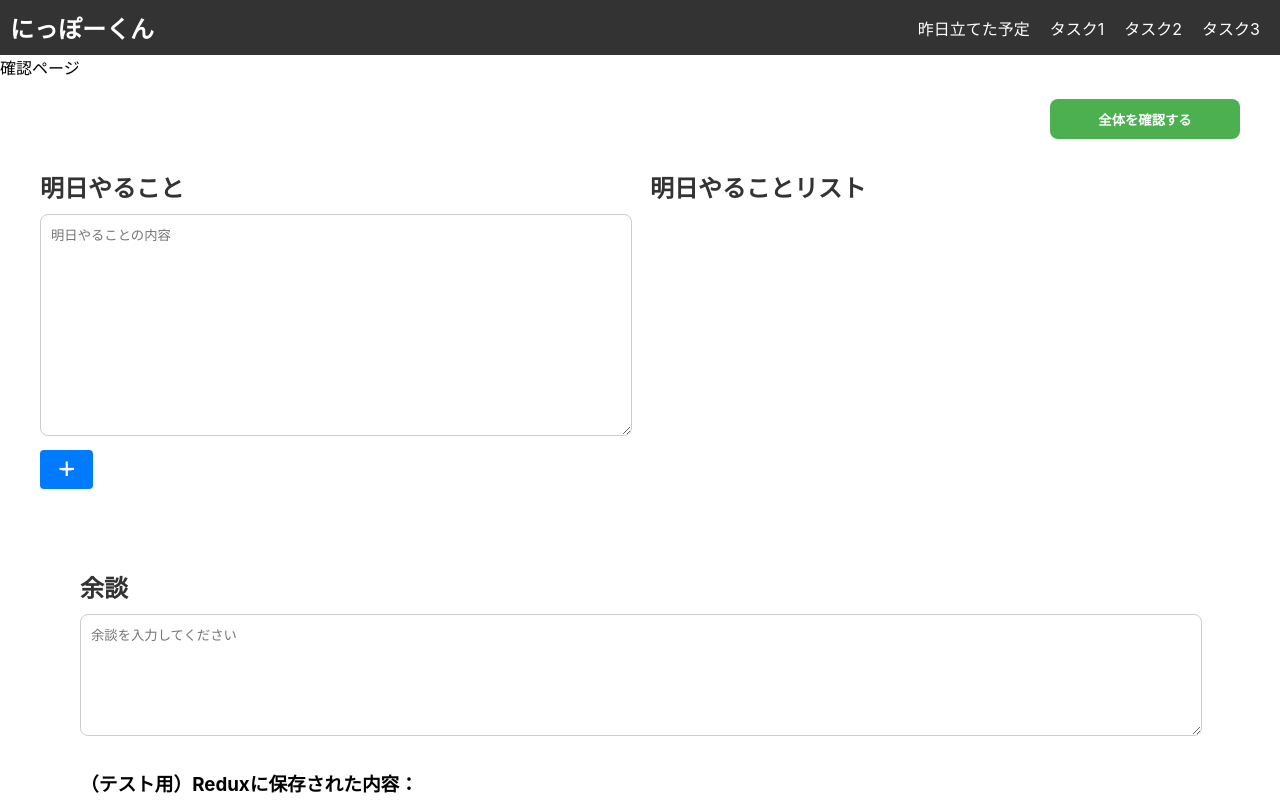
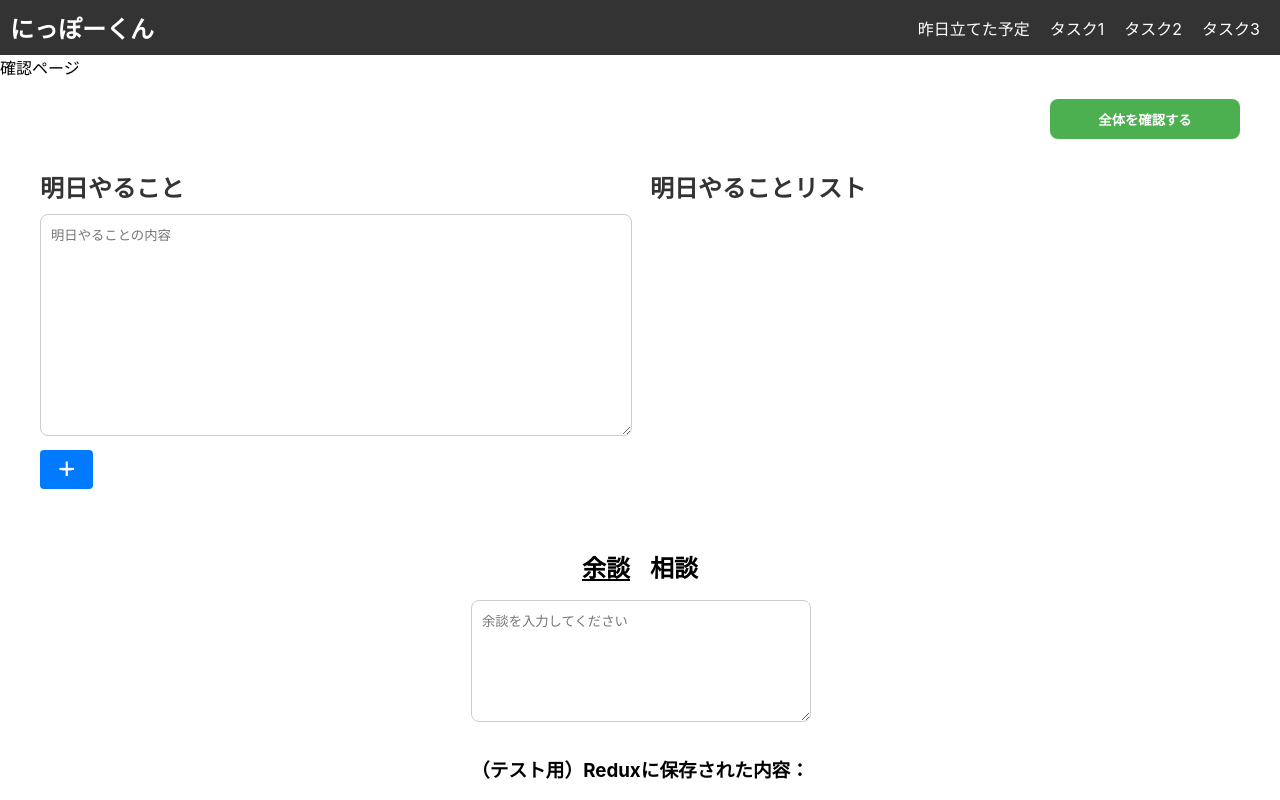
Before and after one commit to apprentice-team-3/DEV2, a React (Create React App) app in the folder nippo-kun/: page /confirm in a window 1280 px wide. Shown: the top 800 px of the page. Built offline with nearby package versions, Linux system fonts and the light colour scheme.

Commit message:
余談とヘルプの入力フォームを切り替えらえるように変更

```diff
--- a/nippo-kun/src/components/digression-and-help/digression/index.js
+++ b/nippo-kun/src/components/digression-and-help/digression/index.js
@@ -14,7 +14,7 @@ const Digression = () => {
 
   return (
     <div className="digression__wrapper">
-      <h2 className="digression__title">余談</h2>
+      {/* <h2 className="digression__title">余談</h2> */}
       <textarea
         className="digression__textarea"
         value={markdown}
--- a/nippo-kun/src/components/digression-and-help/help/index.js
+++ b/nippo-kun/src/components/digression-and-help/help/index.js
@@ -14,7 +14,7 @@ const Help = () => {
 
   return (
     <div className="help__wrapper">
-      <h2 className="help__title">相談</h2>
+      {/* <h2 className="help__title">相談</h2> */}
       <textarea
         className="help__textarea"
         value={markdown}
--- a/nippo-kun/src/components/digression-and-help/index.css
+++ b/nippo-kun/src/components/digression-and-help/index.css
@@ -0,0 +1,19 @@
+.tab__wrapper {
+  display: flex;
+  justify-content: center;
+  margin-bottom: 16px;
+}
+
+.tab__title {
+  margin: 0 10px;
+  cursor: pointer;
+}
+
+.tab__title.active {
+  text-decoration: underline;
+}
+
+.content__wrapper {
+  display: flex;
+  justify-content: center;
+}
--- a/nippo-kun/src/components/digression-and-help/index.js
+++ b/nippo-kun/src/components/digression-and-help/index.js
@@ -1,13 +1,30 @@
+import React, { useState } from "react";
 import Digression from "./digression";
 import Help from "./help";
 import "./index.css";
 
 export default function DigressionAndHelp() {
+  const [activeTab, setActiveTab] = useState('digression')
+
   return (
     <>
-      <div className="digression__wrapper">
-        <Digression />
-        <Help />
+      <div className="tab__wrapper">
+        <h2
+        className={`tab__title ${activeTab === 'digression' ? 'active' : ''}`}
+        onClick={() => setActiveTab('digression')}
+        >
+          余談
+        </h2>
+        <h2
+        className={`tab__title ${activeTab === 'help' ? 'active' : ''}`}
+        onClick={() => setActiveTab('help')}
+        >
+          相談
+        </h2>
+      </div>
+      <div className="content__wrapper">
+        {activeTab === 'digression' && <Digression />}
+        {activeTab === 'help' && <Help />}
       </div>
     </>
   );
```
